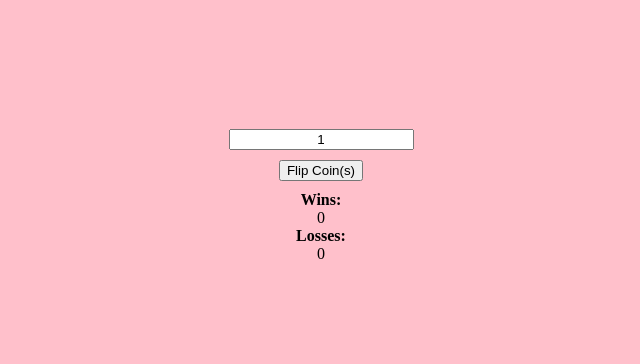
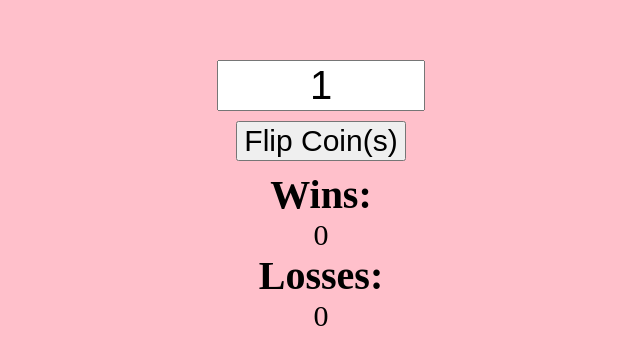
Before and after one commit to htcrazy/flip, a plain HTML site: page index.html in a window 1280 px wide. Shown: the part 204-568 px from the top of the page, without its empty margins (319-959 px from the left). Drawn offline with Linux system fonts and the light colour scheme.

Commit message:
Update style.css

```diff
--- a/style.css
+++ b/style.css
@@ -11,17 +11,24 @@ body {
     justify-content: center;
     align-items: center;
     height: 100vh;
-    font-size: 10;
 }
 
 button {
     margin: 10px;
+    font-size: 30px;
 }
 
 input {
     text-align: center;
+    font-size: 40px;
+    width: 200px;
 }
 
 .header {
     font-weight: 800;
+    font-size: 40px;
 }
+
+#wins, #losses {
+    font-size: 30px;
+}
```
